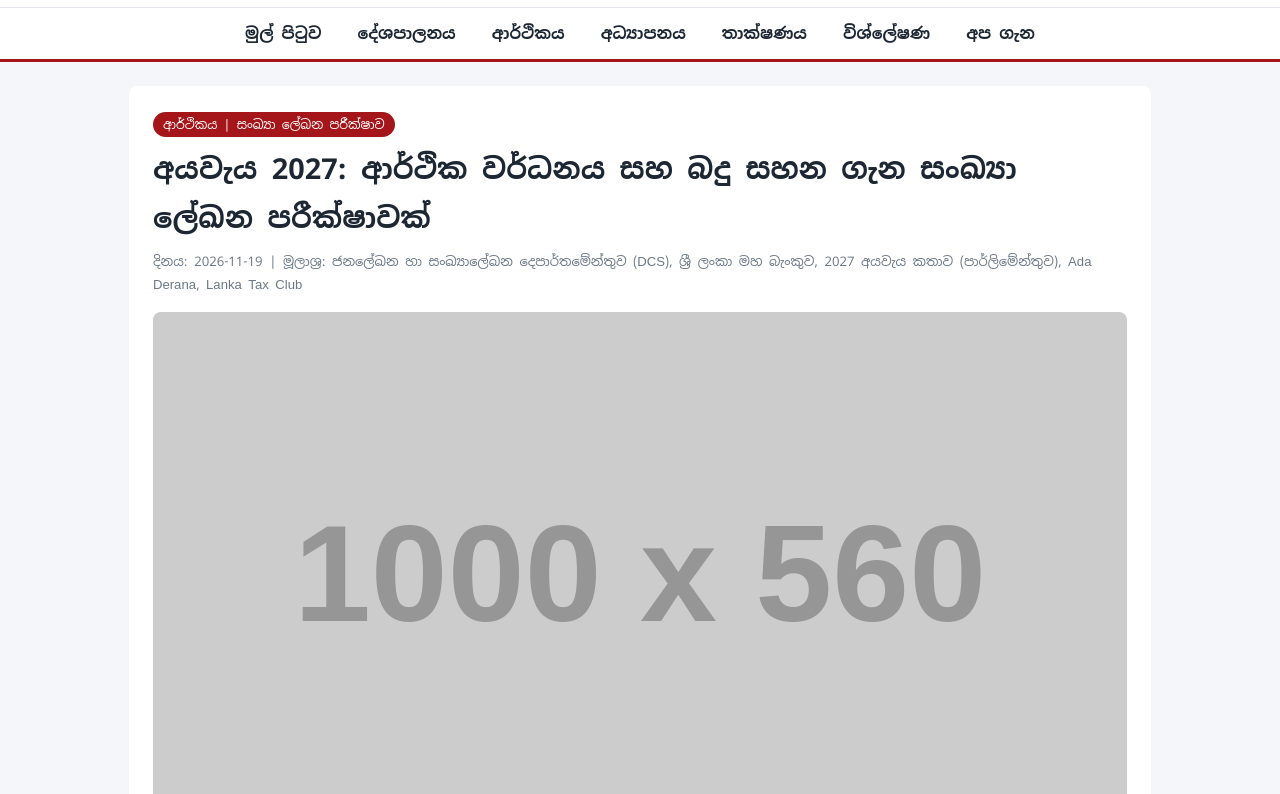
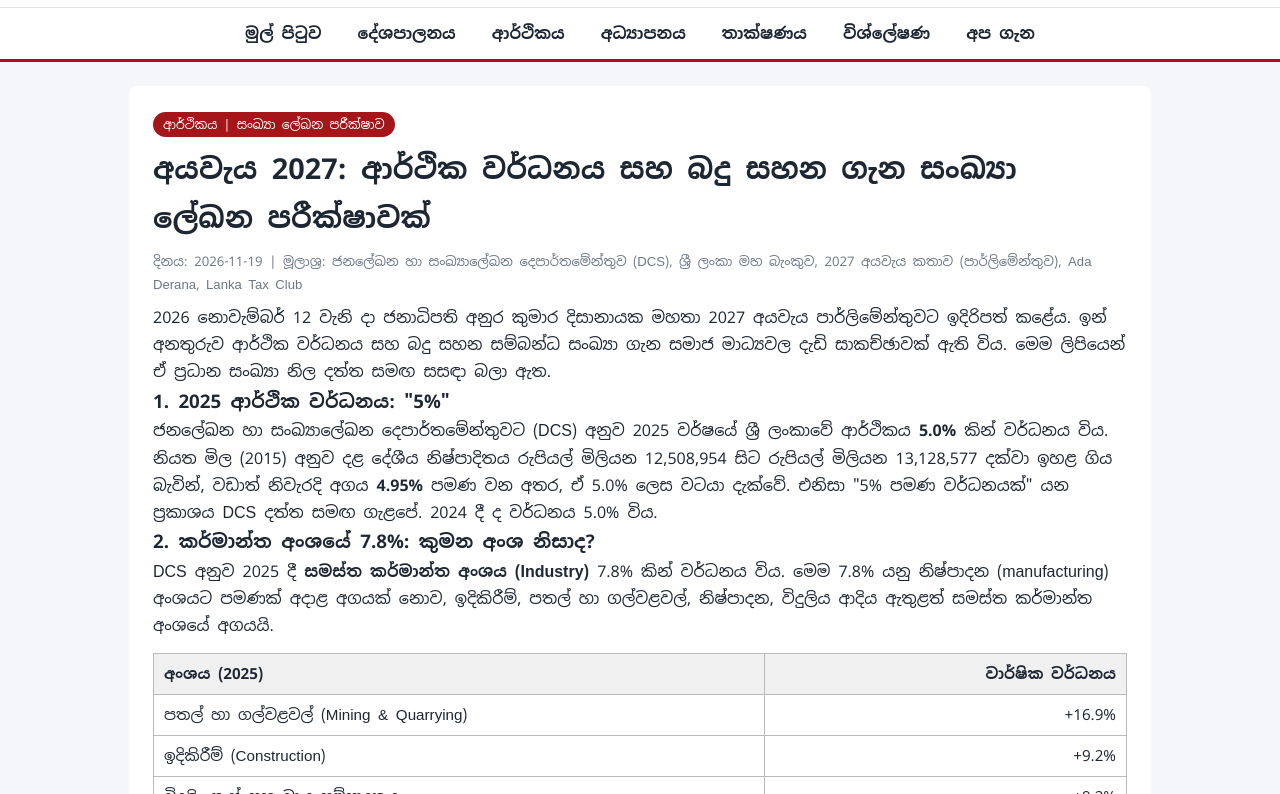
Before and after one commit to Freesofts456/lak-puwath, a plain HTML site: page news-budget-2027-fact-check.html in a window 1280 px wide. Shown: the part 158-952 px from the top of the page. Drawn offline with Linux system fonts and the light colour scheme; placeholder pictures from the web are drawn by us.

Commit message:
Comment out image tag in budget fact check HTML
Commented out the image tag for the budget fact check.

```diff
--- a/news-budget-2027-fact-check.html
+++ b/news-budget-2027-fact-check.html
@@ -53,7 +53,7 @@
 
             <p class="meta">දිනය: 2026-11-19 | මූලාශ්‍ර: ජනලේඛන හා සංඛ්‍යාලේඛන දෙපාර්තමේන්තුව (DCS), ශ්‍රී ලංකා මහ බැංකුව, 2027 අයවැය කතාව (පාර්ලිමේන්තුව), Ada Derana, Lanka Tax Club</p>
 
-            <img src="https://placehold.co/1000x560?text=Budget+2027+Fact+Check" alt="අයවැය 2027 සංඛ්‍යා ලේඛන පරීක්ෂාව">
+           <!-- <img src="https://placehold.co/1000x560?text=Budget+2027+Fact+Check" alt="අයවැය 2027 සංඛ්‍යා ලේඛන පරීක්ෂාව"> -->
 
             <p>
                 2026 නොවැම්බර් 12 වැනි දා ජනාධිපති අනුර කුමාර දිසානායක මහතා 2027 අයවැය පාර්ලිමේන්තුවට
```
